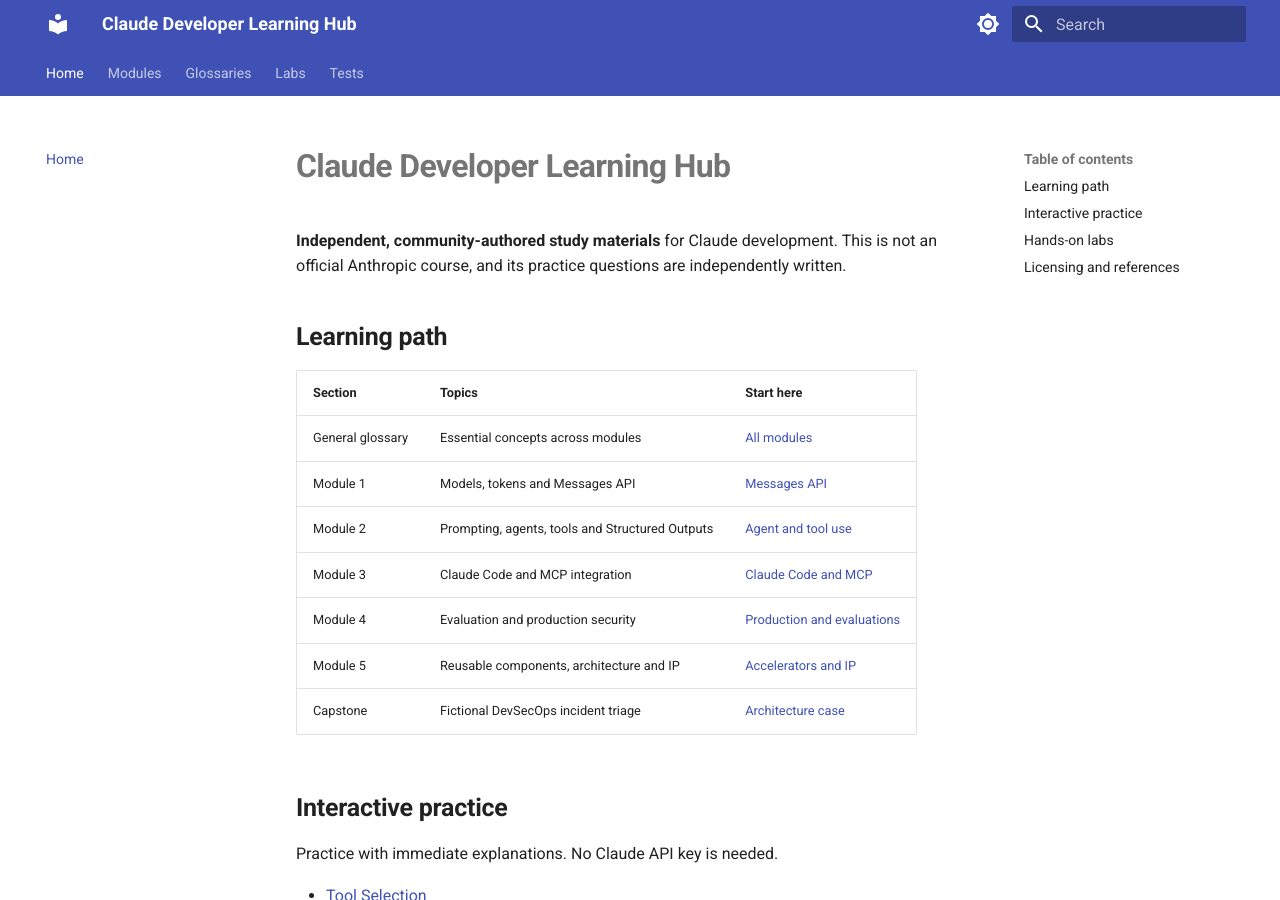
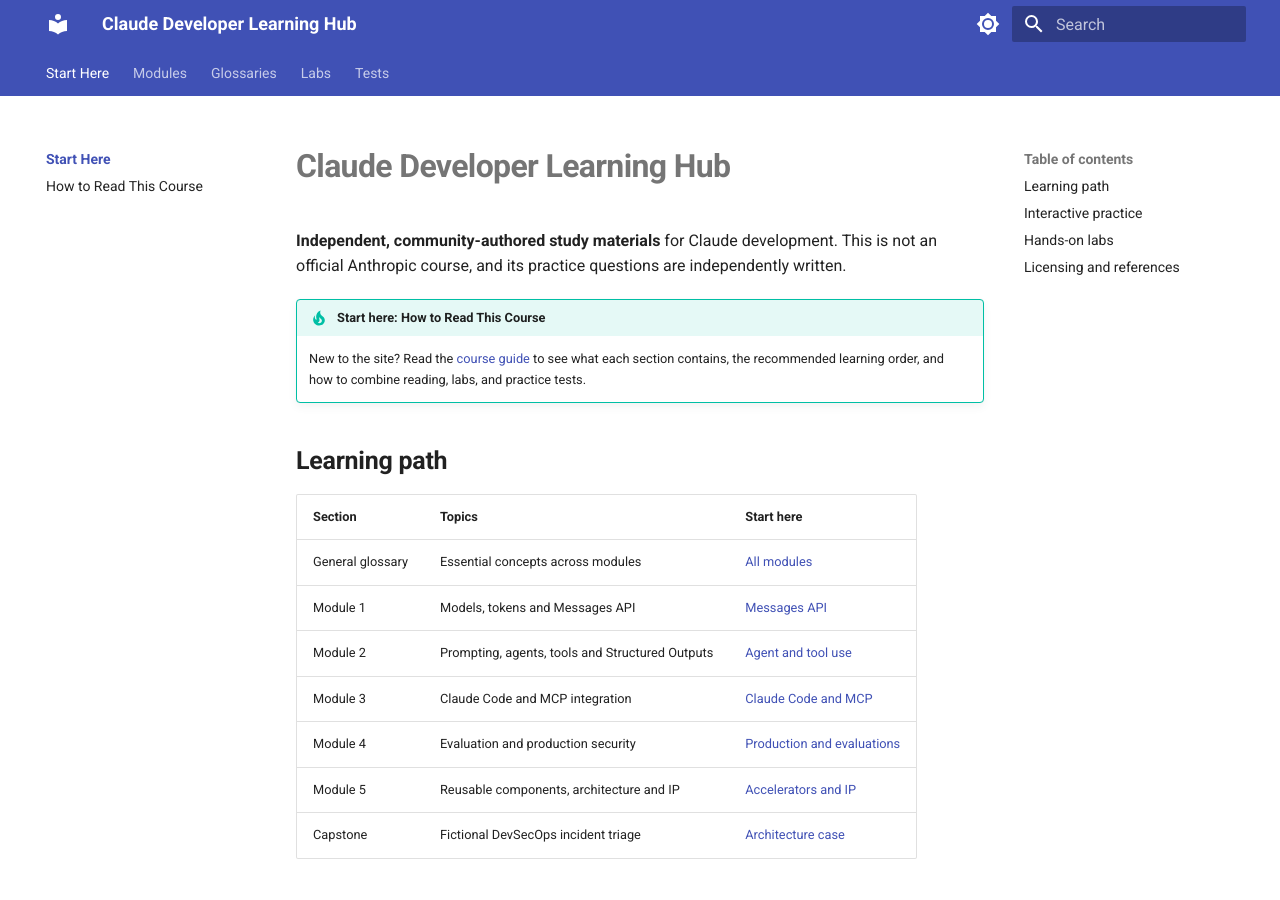
Before and after one commit to kaizoku-x86/claude-developer-learning, an MkDocs documentation site: the page built from docs/index.md, in a window 1280 px wide and 900 px high. Built offline with MkDocs 1.6.1 and Material for MkDocs 9.7.7, drawn with Linux system fonts in a browser that asks for light colours.

Commit message:
docs: add start-here study guide and recommended course progression

```diff
--- a/docs/index.md
+++ b/docs/index.md
@@ -1,6 +1,9 @@
 # Claude Developer Learning Hub
 
 **Independent, community-authored study materials** for Claude development. This is not an official Anthropic course, and its practice questions are independently written.
+
+!!! tip "Start here: How to Read This Course"
+    New to the site? Read the [course guide](how-to-read.md) to see what each section contains, the recommended learning order, and how to combine reading, labs, and practice tests.
 
 ## Learning path
 
--- a/mkdocs.yml
+++ b/mkdocs.yml
@@ -34,7 +34,9 @@ plugins:
   - mkdocs_quiz
 
 nav:
-  - Home: index.md
+  - Start Here:
+      - Course overview: index.md
+      - How to Read This Course: how-to-read.md
   - Modules:
       - Module 1 — API and Models:
           - Messages API: 01-messages-api.md
```
Also changed, not shown: README.md (+4 -0 lines), docs/how-to-read.md (added, +70 -0 lines).
